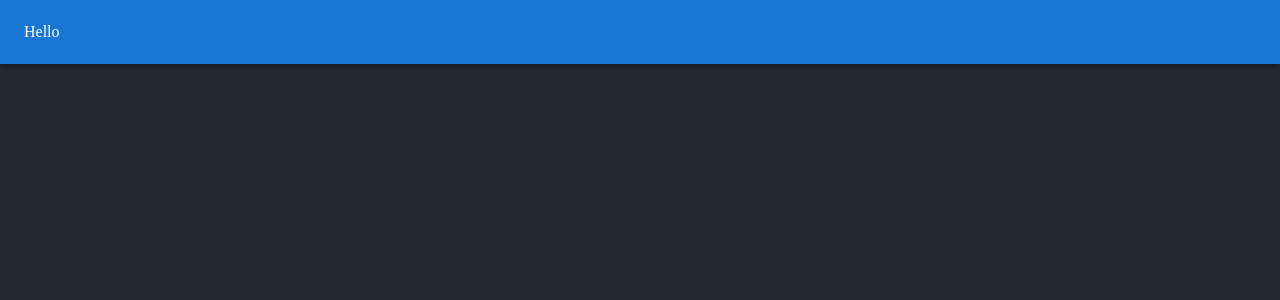
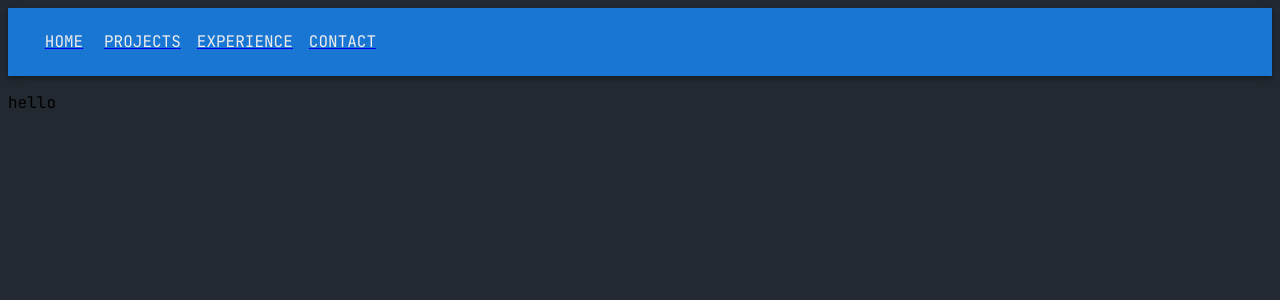
Before and after one commit to lukemcelligott/portfolio, a React (Create React App) app: page / in a window 1280 px wide. Shown: the top 300 px of the page. Built offline with nearby package versions, Linux system fonts and the light colour scheme.

Commit message:
nav bar work

```diff
--- a/package.json
+++ b/package.json
@@ -13,8 +13,11 @@
     "@types/node": "^16.18.39",
     "@types/react": "^18.2.18",
     "@types/react-dom": "^18.2.7",
+    "bootstrap": "^5.3.1",
     "react": "^18.2.0",
+    "react-bootstrap": "^2.8.0",
     "react-dom": "^18.2.0",
+    "react-router-dom": "^6.14.2",
     "react-scripts": "5.0.1",
     "typescript": "^4.9.5",
     "web-vitals": "^2.1.4"
--- a/src/App.tsx
+++ b/src/App.tsx
@@ -1,14 +1,29 @@
 import React from 'react';
 import logo from './logo.svg';
+import ReactDOM from "react-dom/client";
+import { BrowserRouter, Routes, Route, Link } from "react-router-dom";
 import './App.css';
 import HomePage from './Components/HomePage';
+import ProjectsPage from './Components/ProjectsPage';
+import ExperiencePage from './Components/ExperiencePage';
+import ContactPage from './Components/ContactPage';
 
 function App() {
 
   return (
-    <div>
-      <HomePage />
-    </div>
+
+      <BrowserRouter>
+        <Routes>
+          <Route path="/home" element={<HomePage />} />
+          <Route path="projects" element={<ProjectsPage />} />
+          <Route path="experience" element={<ExperiencePage />} />
+          <Route path="contact" element={<ContactPage />} />
+
+          <Route path='/' element={<HomePage />} />
+          <Route path="*" element={<HomePage />} />
+        </Routes>
+      </BrowserRouter>
+
   );
 }
 
--- a/src/Components/ContactPage.tsx
+++ b/src/Components/ContactPage.tsx
@@ -2,11 +2,15 @@
 
 import React from 'react';
 import logo from './logo.svg';
-import './App.css';
+import './../App.css';
+import NavBar from './NavBar';
 
 function ContactPage() {
     return (
-        <p className='font'>Contact</p>
+        <div>
+            <NavBar />
+            <p className='font'>Contact</p>
+        </div>
     )
 }
 
--- a/src/Components/ExperiencePage.tsx
+++ b/src/Components/ExperiencePage.tsx
@@ -2,11 +2,15 @@
 
 import React from 'react';
 import logo from './logo.svg';
-import './App.css';
+import './../App.css';
+import NavBar from './NavBar';
 
 function ExperiencePage() {
     return (
-        <p className='font'>Experience</p>
+        <div>
+            <NavBar />
+            <p className='font'>Experience</p>
+        </div>
     )
 }
 
--- a/src/Components/NavBar.tsx
+++ b/src/Components/NavBar.tsx
@@ -1,6 +1,6 @@
 /* Displays the navigation bar at the top of the site */
 
-import React from 'react';
+import React, { useState } from 'react';
 import logo from './logo.svg';
 import './../App.css';
 
@@ -11,35 +11,103 @@ import { createTheme, ThemeProvider } from '@mui/material/styles';
 import IconButton from '@mui/material/IconButton';
 import Typography from '@mui/material/Typography';
 import Menu from '@mui/material/Menu';
-// import MenuIcon from '@mui/icons-material/Menu';
+//import MenuIcon from '@mui/icons-material/Menu';
 import Container from '@mui/material/Container';
 import Avatar from '@mui/material/Avatar';
 import Button from '@mui/material/Button';
 import Tooltip from '@mui/material/Tooltip';
 import MenuItem from '@mui/material/MenuItem';
-// import AdbIcon from '@mui/icons-material/Adb';
+import { Link } from 'react-router-dom';
+//import AdbIcon from '@mui/icons-material/Adb';
 
 const pages = ['Home', 'Projects', 'Experience', 'Contact']
 
-// const theme = {
-//     typography: {
-//         fontFamily: 'JetBrains Mono'
+const theme = createTheme({
+    typography: {
+        fontFamily: 'JetBrains Mono',
+        body1: {
+            color: '#EEEEEE'
+          },
 
-//     }
-// }
+    },
+});
+
+const header = createTheme({
+  typography: {
+    body1: {
+      color: '#EEEEEE'
+    },
+    h1: {
+      color: theme.palette.secondary.main
+    },
+  }
+});
 
 function NavBar() {
     return (
         <div>
-            <AppBar>
-                <Toolbar>
-                    {/* <ThemeProvider theme={theme}> */}
-                        {/* <Button variant="outlined"> */}
-                            Hello
-                        {/* </Button>   */}
-                    {/* </ThemeProvider> */}
-                </Toolbar>
+            <AppBar position="static">
+                <Container maxWidth="xl">
+                    <Toolbar disableGutters>
+                        <ThemeProvider theme={theme}>
+                            <Box sx={{ flexGrow: 1, display: { xs: 'none', md: 'flex' } }}>
+                                {/* {pages.map((page) => ( */}
+                                {/* <Button
+                                    key={page}
+                                    sx={{ my: 2, color: 'white', display: 'block' }}
+                                >
+                                    <Typography variant="body1">
+                                        {page}
+                                    </Typography>
+                                </Button> */}
+                                {/* ))} */}
+
+                                <Link to="/home">
+                                <Button
+                                    sx={{ my: 2, color: 'white', display: 'block' }}
+                                >
+                                    <Typography variant="body1">
+                                        Home
+                                    </Typography>
+                                </Button>
+                                </Link>
+
+                                <Link to="/projects">
+                                <Button
+                                    sx={{ my: 2, color: 'white', display: 'block' }}
+                                >
+                                    <Typography variant="body1">
+                                        Projects
+                                    </Typography>
+                                </Button>
+                                </Link>
+
+                                <Link to="/experience">
+                                    <Button
+                                        sx={{ my: 2, color: 'white', display: 'block' }}
+                                    >
+                                        <Typography variant="body1">
+                                            Experience
+                                        </Typography>
+                                    </Button>
+                                </Link>
+
+                                <Link to="/contact">
+                                <Button
+                                    sx={{ my: 2, color: 'white', display: 'block' }}
+                                >
+                                    <Typography variant="body1">
+                                        Contact
+                                    </Typography>
+                                </Button>
+                                </Link>
+
+                            </Box>
+                        </ThemeProvider>
+                    </Toolbar>
+                </Container>
             </AppBar>
+
         </div>
     )
 }
--- a/src/Components/ProjectsPage.tsx
+++ b/src/Components/ProjectsPage.tsx
@@ -2,11 +2,15 @@
 
 import React from 'react';
 import logo from './logo.svg';
-import './App.css';
+import './../App.css';
+import NavBar from './NavBar';
 
 function ProjectsPage() {
     return (
-        <p className='font'>Projects go here</p>
+        <div>
+            <NavBar />
+            <p className='font'>Projects go here</p>
+        </div>
     )
 }
 
```
Also changed, not shown: 1 other file (tests, documents, lock files or other folders).
